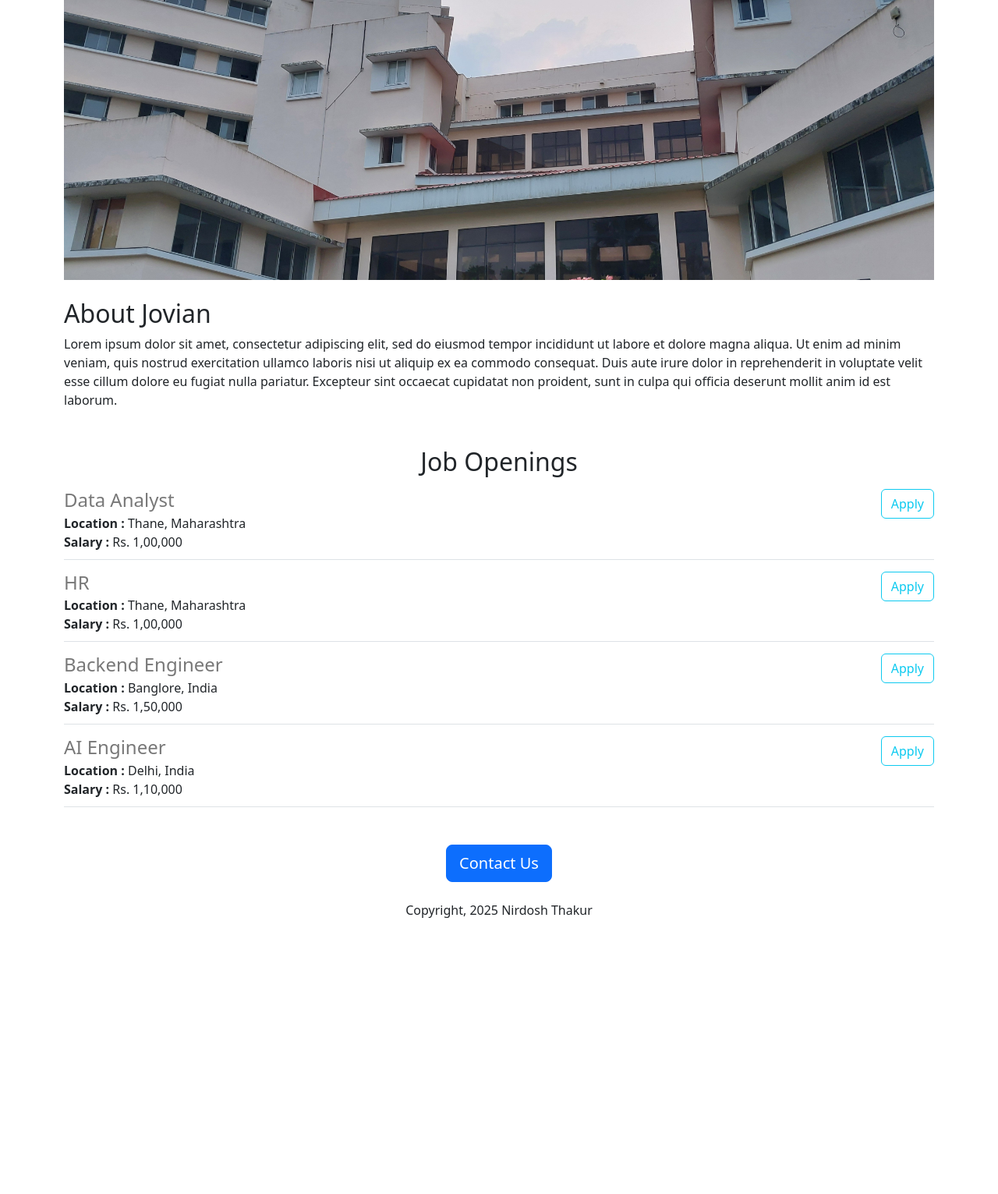
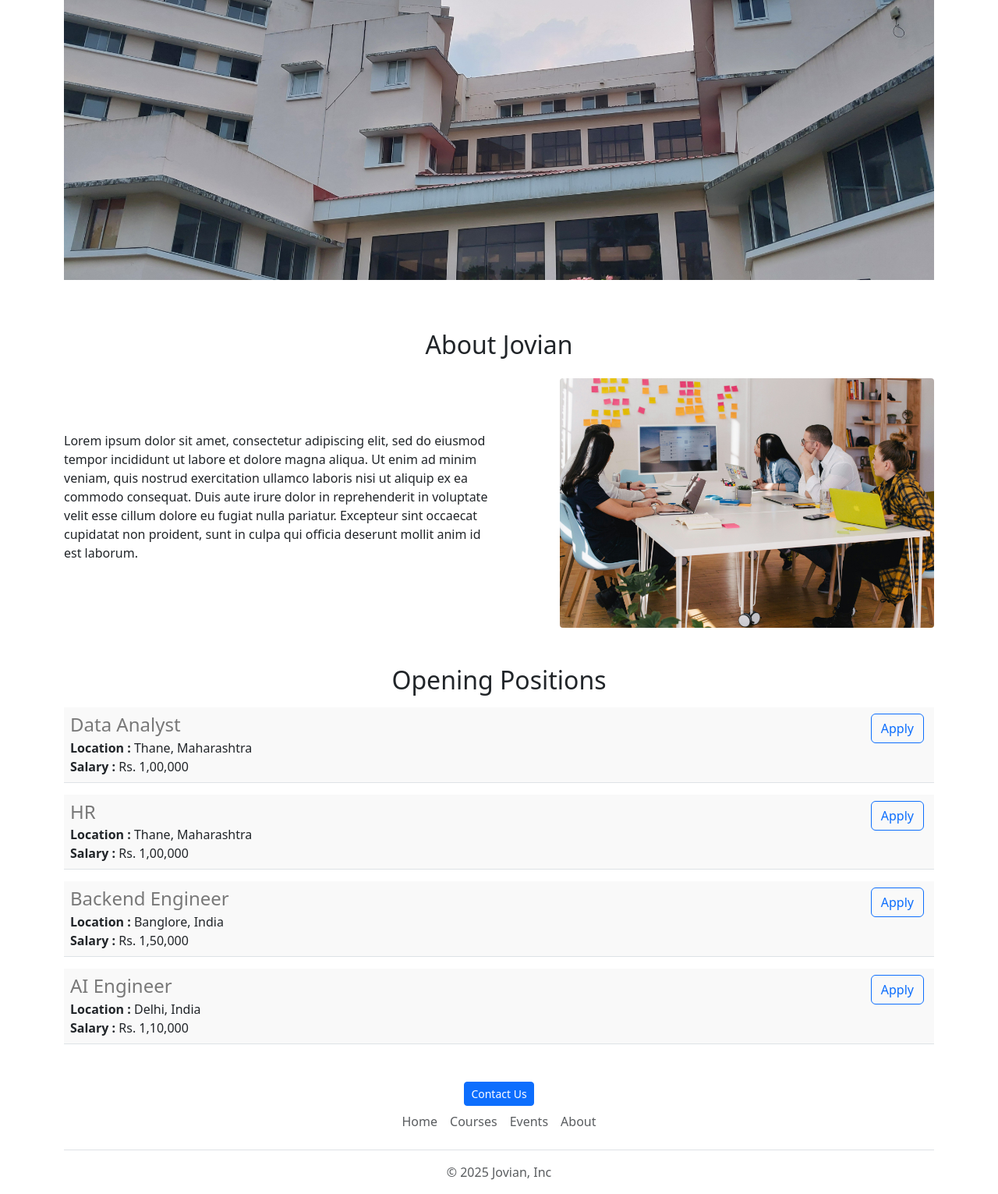
Before and after one commit to nirdosh-thakur/CareerGuard, a Flask app: page / in a window 1280 px wide. Shown: the part 199-1730 px from the top of the page at 78% size. Before the commit the page ends 1376 px from the top, so only its background shows below. Run offline with Flask 3, Linux system fonts and the light colour scheme.

Commit message:
Final Changes to UI and some mail to functionality added

```diff
--- /dev/null
+++ b/templates/footer.html
@@ -0,0 +1,12 @@
+<div class="container">
+  <footer class="py-0 my-0">
+    <ul class="nav justify-content-center border-bottom pb-3 mb-3">
+      <li class="nav-item"><a  target="_blank" href="https://www.jovian.ai" class="nav-link px-2 text-muted">Home</a></li>
+      <li class="nav-item"><a  target="_blank" href="https://jovian.ai/learn" class="nav-link px-2 text-muted">Courses</a></li>
+
+      <li class="nav-item"><a target="_blank" href="https://jovian.ai/events" class="nav-link px-2 text-muted">Events</a></li>
+      <li class="nav-item"><a  target="_blank" href="https://jovian.ai/about" class="nav-link px-2 text-muted">About</a></li>
+    </ul>
+    <p class="text-center text-muted">&copy; 2025 Jovian, Inc</p>
+  </footer>
+</div>
--- a/templates/home.html
+++ b/templates/home.html
@@ -75,14 +75,19 @@
       <p class="text-center">Where Dreams Meet Reality</p>
       <img id = "banner" src = "https://ec3c773c-0619-4956-9964-698f73a6182c-00-1zns7vwmc7e3r.sisko.replit.dev/static/banner3.jpg" height = "320"></img>
 
+      <h2 class="text-center mt-5 mb-4">About Jovian</h2>
+      <div class="row" style="margin-bottom:16px">
+        <div class="col-md-6" style="align-content:center;">
+
+      <p>Lorem ipsum dolor sit amet, consectetur adipiscing elit, sed do eiusmod tempor incididunt ut labore et dolore magna aliqua. Ut enim ad minim veniam, quis nostrud exercitation ullamco laboris nisi ut aliquip ex ea commodo consequat. Duis aute irure dolor in reprehenderit in voluptate velit esse cillum dolore eu fugiat nulla pariatur. Excepteur sint occaecat cupidatat non proident, sunt in culpa qui officia deserunt mollit anim id est laborum.</p>
+        </div>
+        <div class="d-none d-md-block col-md-6">
+          <img src="/static/people.jpg" style="height:320px; border-radius:4px; float:right;">
+        </div>
+      </div>
 
 
-      <h2 class="mt-2 mb-2">About Jovian</h2>
-      <p>Lorem ipsum dolor sit amet, consectetur adipiscing elit, sed do eiusmod tempor incididunt ut labore et dolore magna aliqua. Ut enim ad minim veniam, quis nostrud exercitation ullamco laboris nisi ut aliquip ex ea commodo consequat. Duis aute irure dolor in reprehenderit in voluptate velit esse cillum dolore eu fugiat nulla pariatur. Excepteur sint occaecat cupidatat non proident, sunt in culpa qui officia deserunt mollit anim id est laborum.</p>
-
-
-
-      <h2 class="text-center mt-5 mb-2">Job Openings</h2>
+      <h2 class="text-center mt-5 mb-2">Opening Positions</h2>
 
       <div>
         {% for idx in jobs %}
@@ -92,13 +97,12 @@
 
 
       <div class="text-center mt-5" >
-        <button class="btn btn-primary btn-lg">Contact Us</button>
-        <p class="mt-4"> Copyright, 2025 Nirdosh Thakur </p>
+        <a class="btn btn-primary btn-sm" href="mailto:helpdesk@xyz.ai?cc=xuv@xyz.com&subject=Question%20about%20job%20opening&body=Dear%20Sir%2FMam%2C%0D%0A%0D%0AMy%20name%20is%20%3Cyour%20name%3E%0D%0AMy%20question%20%3CEnter%20your%20question%3E%0D%0A%0D%0AThanks%20and%20Regards%2C%0D%0A%3CYour%20name%3E">Contact Us</a>
       </div>
 
 
     </div>
-
+    {% include 'footer.html' %}
   </body>
 
 
--- a/templates/jobitem.html
+++ b/templates/jobitem.html
@@ -1,4 +1,4 @@
-<div class="border-bottom" style = "margin-top:15px; margin-bottom:1px; padding-bottom:10px; align-content:space-between;">
+<div class="border-bottom" style = "margin-top:15px; margin-bottom:1px; padding:8px; align-content:space-between; background:#f9f9f9;">
 
   <div style="float:left;">
     <h4 style="color:rgb(120,120,120); margin-bottom:3px;">
@@ -15,7 +15,7 @@
 
 
   <div style="float:right;">
-    <button type="button" class="btn btn-outline-info">Apply</button>
+    <a href="mailto:abc@xyz.com?cc=xuv@xyz.com&subject=Applying%20for%20{{idx['title']}}%20Executive%20Post&body=Dear%20Sir%2FMam%2C%0D%0A%0D%0AMy%20name%20is%20%3Cyour%20name%3E%0D%0AI%20have%20experience%20of%20%3Ctime-period%3E%0D%0AI%20am%20interested%20in%20%3Center%20role%3E%0D%0A%0D%0A%3CAttach%20Resume%3E%0D%0A%0D%0AThanks%20and%20Regards%2C%0D%0A%3CYour%20name%3E" type="button" class="btn btn-outline-primary float-right align-middle" style="margin-right:5px;">Apply</a>
   </div>
 
 </div>
--- a/templates/nav.html
+++ b/templates/nav.html
@@ -1,4 +1,4 @@
-<div id="onlyHeader" style="height: 110px;">
+<div id="onlyHeader">
     <header class="navbar container shadow-sm fixed-top bg-white d-flex flex-wrap justify-content-between align-items-center py-3 mb-4 border-bottom">
       <a href="/" class="d-flex align-items-center mb-2 mb-md-0 me-md-auto text-decoration-none">
 
@@ -11,7 +11,7 @@
       </a>
 
       <!-- Personalized Navigation with Hover Effect -->
-      <ul class="nav nav-pills">
+      <ul class="nav nav-pills" style="justify-content:space-evenly;">
         <li class="nav-item"><a href="#" class="nav-link active">Dashboard</a></li>
         <li class="nav-item"><a href="#" class="nav-link">Projects</a></li>
         <li class="nav-item"><a href="#" class="nav-link">Skills</a></li>
@@ -20,3 +20,4 @@
       </ul>
     </header>
 </div>
+<div style="height:110px;"></div>
```
Also changed, not shown: static/people.jpg (added).
